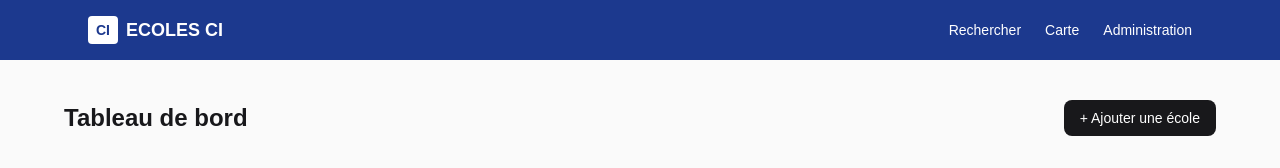
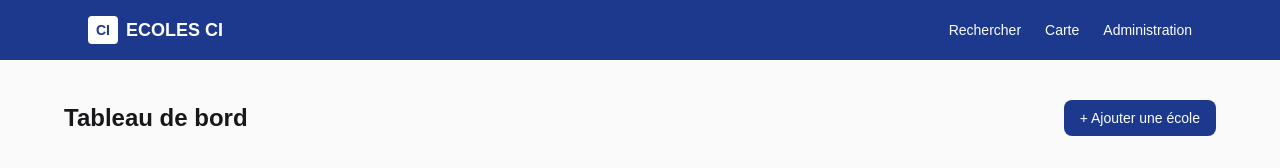
Before and after one commit to redbook-code/ecoles-ci, a Next.js app: page /admin in a window 1280 px wide. Shown: the top 168 px of the page. Built offline with nearby package versions, Linux system fonts and the light colour scheme; no server answers; the database is empty.

Commit message:
Extend blue branding to school page, search and admin

```diff
--- a/src/app/admin/page.tsx
+++ b/src/app/admin/page.tsx
@@ -36,7 +36,7 @@ export default async function AdminDashboard({
           </h1>
           <Link
             href="/admin/ecoles/nouvelle"
-            className="px-4 py-2 rounded-lg bg-zinc-900 text-white text-sm font-medium hover:bg-zinc-700 transition"
+                       className="px-4 py-2 rounded-lg bg-blue-900 text-white text-sm font-medium hover:bg-blue-800 transition"
           >
             + Ajouter une école
           </Link>
--- a/src/app/ecole/[slug]/page.tsx
+++ b/src/app/ecole/[slug]/page.tsx
@@ -68,7 +68,7 @@ export default async function FicheEcole({
 
   return (
     <main className="min-h-screen bg-white">
-      <div className="h-64 bg-zinc-800 flex items-end px-6 py-6">
+            <div className="h-64 bg-blue-900 flex items-end px-6 py-6">
         <div className="max-w-5xl mx-auto w-full text-white">
           <div className="flex items-center gap-3">
             <h1 className="text-3xl font-semibold">{ecole.name}</h1>
--- a/src/app/recherche/page.tsx
+++ b/src/app/recherche/page.tsx
@@ -85,7 +85,7 @@ export default async function Recherche({
               </div>
               <Link
                 href={`/ecole/${ecole.slug}`}
-                className="px-4 py-2 rounded-lg bg-zinc-900 text-white text-sm font-medium hover:bg-zinc-700 transition"
+                                className="px-4 py-2 rounded-lg bg-blue-900 text-white text-sm font-medium hover:bg-blue-800 transition"
               >
                 Voir l&apos;école
               </Link>
```
